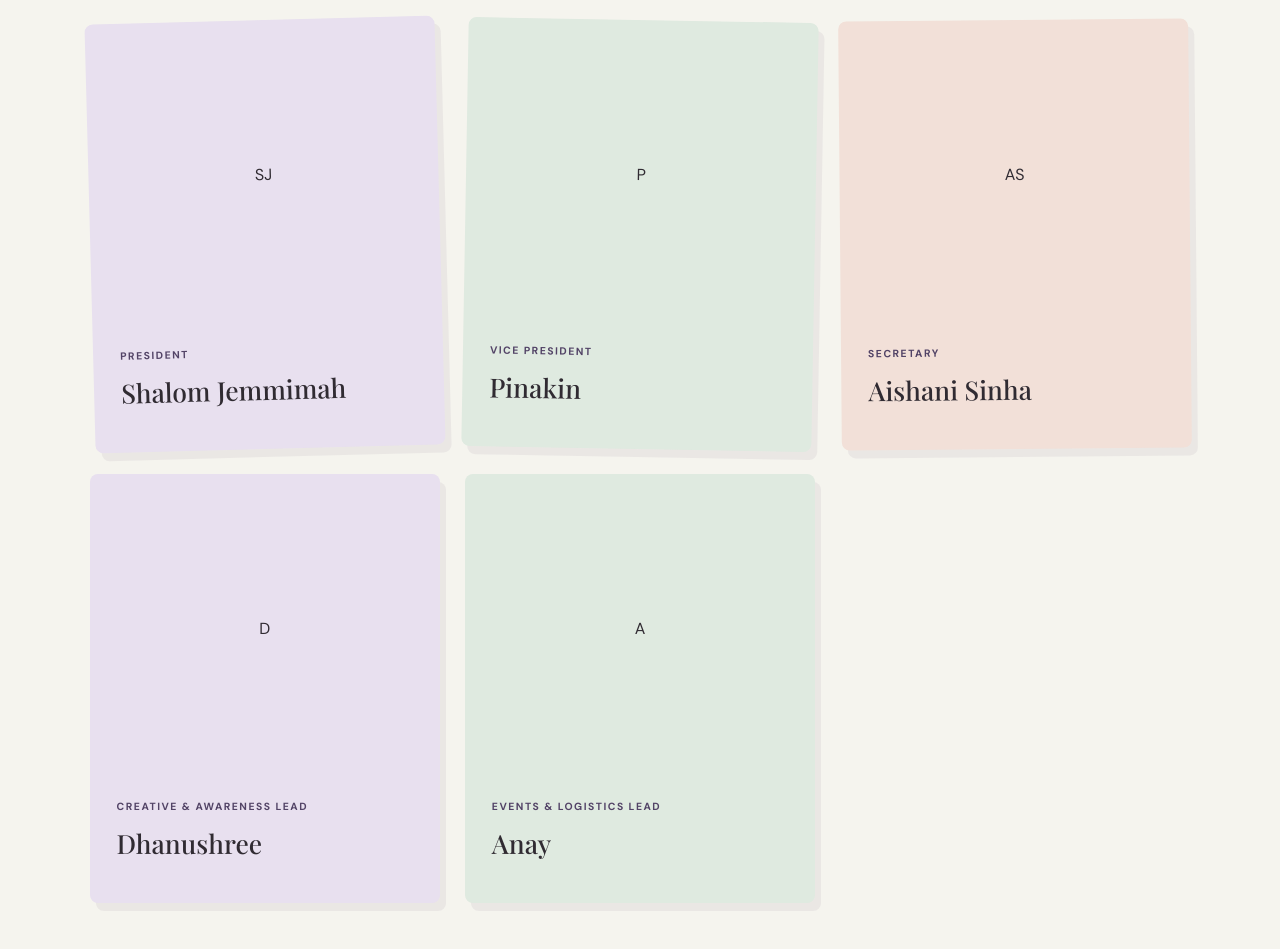
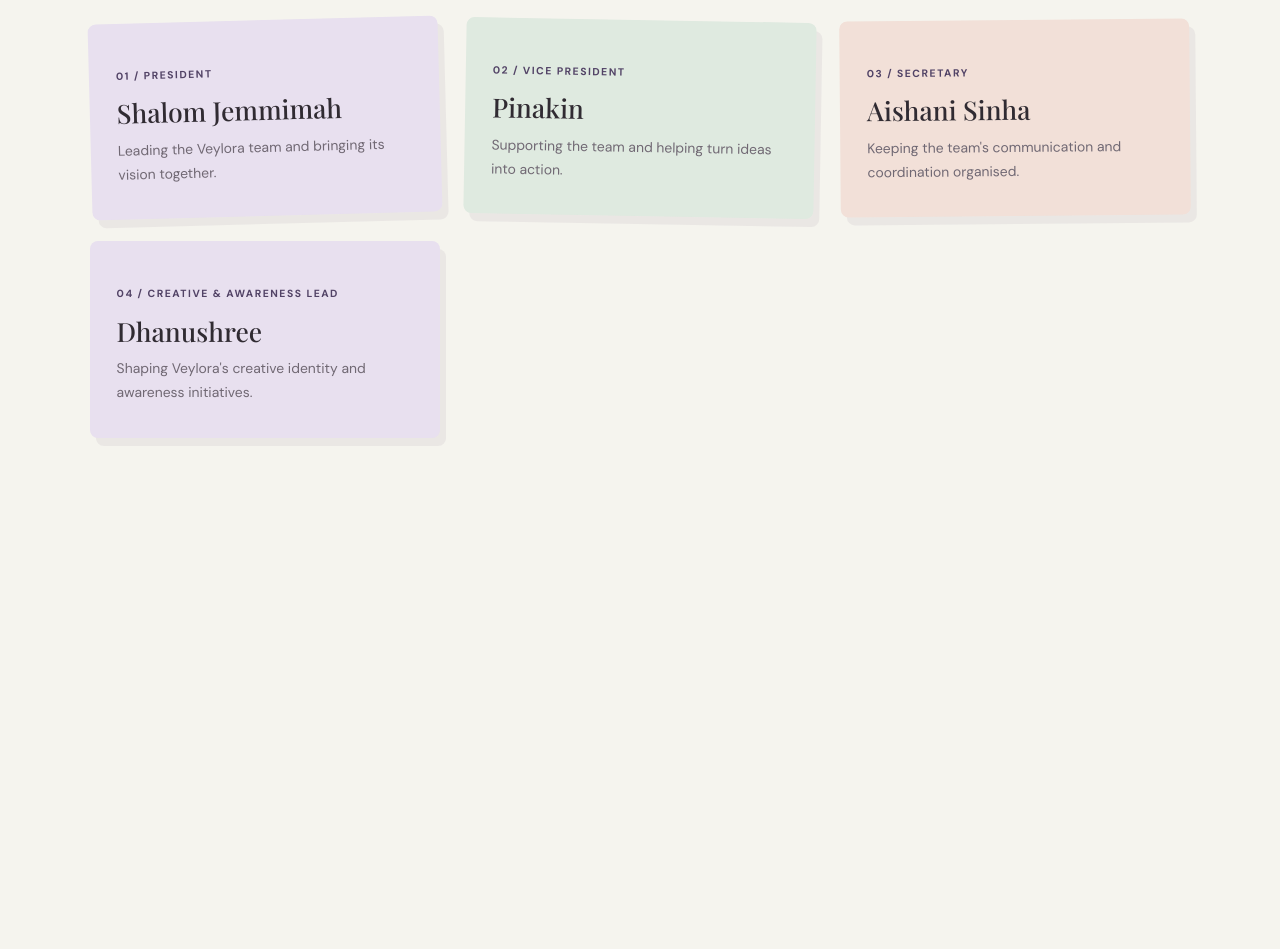
Before and after one commit to dhanushree6369-bot/VEYLORA-REIMAGINED, a plain HTML site: page our-people.html in a window 1280 px wide. Shown: the part 960-1909 px from the top of the page. After the commit the page ends 1498 px from the top, so only its background shows below. Drawn offline with nearby package versions, Linux system fonts and the light colour scheme; a web font is replaced by a local one.

Commit message:
Update our-people.html

```diff
--- a/our-people.html
+++ b/our-people.html
@@ -72,55 +72,38 @@
     </div>
 
 
+
 <div class="profile-grid core-grid">
 
-  <article class="profile-card profile-lavender animated-profile">
-    <div class="profile-photo avatar avatar-shalom">
-      <span>SJ</span>
-    </div>
+  <article class="profile-card profile-lavender">
     <div class="profile-info">
-      <span class="profile-role">PRESIDENT</span>
+      <span class="profile-role">01 / PRESIDENT</span>
       <h3>Shalom Jemmimah</h3>
+      <p>Leading the Veylora team and bringing its vision together.</p>
     </div>
   </article>
 
-  <article class="profile-card profile-green animated-profile">
-    <div class="profile-photo avatar avatar-pinakin">
-      <span>P</span>
-    </div>
+  <article class="profile-card profile-green">
     <div class="profile-info">
-      <span class="profile-role">VICE PRESIDENT</span>
+      <span class="profile-role">02 / VICE PRESIDENT</span>
       <h3>Pinakin</h3>
+      <p>Supporting the team and helping turn ideas into action.</p>
     </div>
   </article>
 
-  <article class="profile-card profile-peach animated-profile">
-    <div class="profile-photo avatar avatar-aishani">
-      <span>AS</span>
-    </div>
+  <article class="profile-card profile-peach">
     <div class="profile-info">
-      <span class="profile-role">SECRETARY</span>
+      <span class="profile-role">03 / SECRETARY</span>
       <h3>Aishani Sinha</h3>
+      <p>Keeping the team's communication and coordination organised.</p>
     </div>
   </article>
 
-  <article class="profile-card profile-lavender animated-profile">
-    <div class="profile-photo avatar avatar-dhanushree">
-      <span>D</span>
-    </div>
+  <article class="profile-card profile-lavender">
     <div class="profile-info">
-      <span class="profile-role">CREATIVE & AWARENESS LEAD</span>
+      <span class="profile-role">04 / CREATIVE & AWARENESS LEAD</span>
       <h3>Dhanushree</h3>
-    </div>
-  </article>
-
-  <article class="profile-card profile-green animated-profile">
-    <div class="profile-photo avatar avatar-anay">
-      <span>A</span>
-    </div>
-    <div class="profile-info">
-      <span class="profile-role">EVENTS & LOGISTICS LEAD</span>
-      <h3>Anay</h3>
+      <p>Shaping Veylora's creative identity and awareness initiatives.</p>
     </div>
   </article>
 
```
